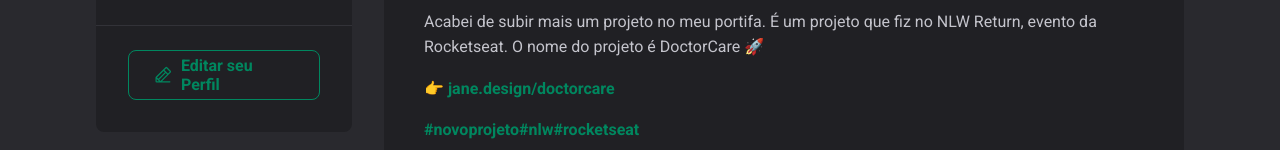
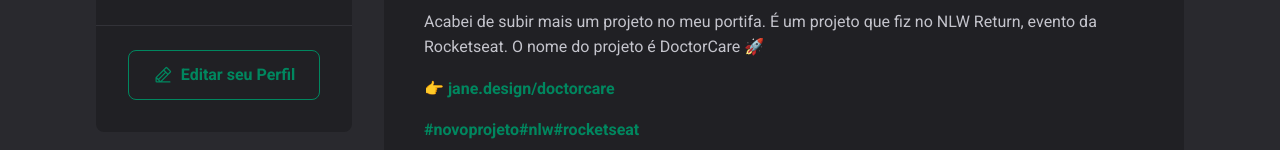
Before and after one commit to liara987/feed, a React (Vite) app: page / in a window 1280 px wide. Shown: the part 249-399 px from the top of the page. Built offline with nearby package versions, Linux system fonts and the light colour scheme.

Commit message:
chore: change padding in sidebar edit profile

```diff
--- a/src/components/Sidebar.module.css
+++ b/src/components/Sidebar.module.css
@@ -50,7 +50,7 @@
     border: 1px solid var(--green-500);
     border-radius: 8px;
     height: 50px;
-    padding: 0 1.5rem;
+    padding: 0 1rem;
     font-weight: bold;
     display: block;
     text-decoration: none;
```
